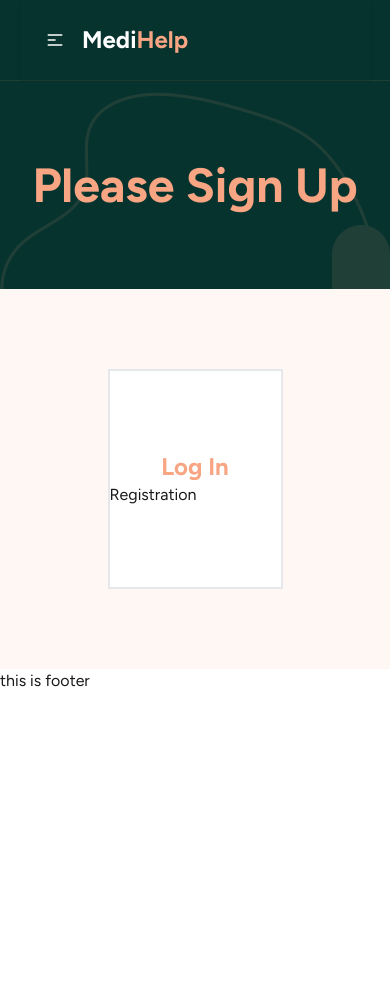
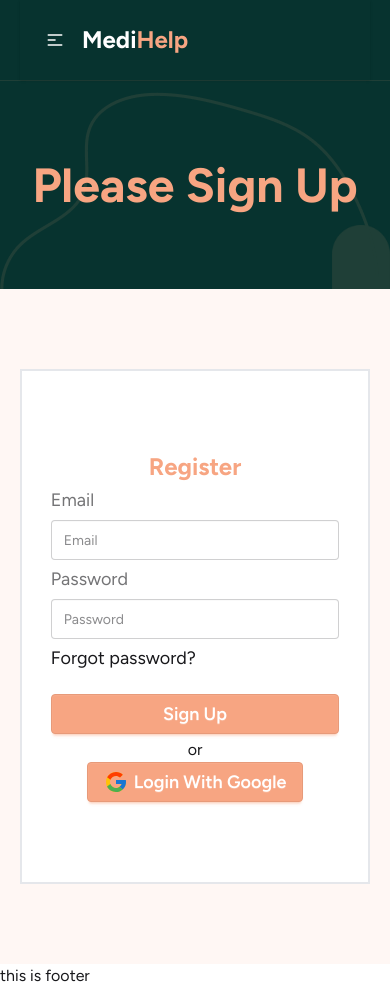
Before and after one commit to riday-kumar/medipro, a React (Vite) app: page /auth/register in a window 390 px wide. Before the commit the page ends 844 px from the top, so only its background shows below. Built offline with nearby package versions, Linux system fonts and the light colour scheme; no server answers.

Commit message:
email, password based registration done and google sign in added

```diff
--- a/src/components/Navbar/Navbar.jsx
+++ b/src/components/Navbar/Navbar.jsx
@@ -2,12 +2,14 @@ import React from "react";
 import Width from "../FixedWidth/Width";
 import { Link, NavLink, useNavigate } from "react-router";
 import { toast } from "react-toastify";
+import useAuth from "../../hooks/useAuth";
 
 const Navbar = () => {
   let navigate = useNavigate();
-  const userHas = false;
+  const { user } = useAuth();
+
   const handleAppointmentPage = () => {
-    if (userHas) {
+    if (user) {
       navigate("/appointment");
     } else {
       toast.error("Please Login", {
@@ -20,7 +22,7 @@ const Navbar = () => {
         progress: undefined,
         theme: "light",
       });
-      navigate("/about");
+      navigate("/auth/login");
     }
   };
   return (
--- a/src/contexts/AuthContext/AuthProvider.jsx
+++ b/src/contexts/AuthContext/AuthProvider.jsx
@@ -1,8 +1,68 @@
-import React from "react";
+import React, { useEffect, useState } from "react";
 import { AuthContext } from "./AuthContext";
+import {
+  createUserWithEmailAndPassword,
+  GoogleAuthProvider,
+  onAuthStateChanged,
+  sendEmailVerification,
+  sendPasswordResetEmail,
+  signInWithEmailAndPassword,
+  signInWithPopup,
+  signOut,
+} from "firebase/auth";
+import { auth } from "../../firebase/firebase.config";
+
+const googleProvider = new GoogleAuthProvider();
 
 const AuthProvider = ({ children }) => {
-  const authInfo = {};
+  const [user, setUser] = useState(null);
+
+  const signUp = (email, password) => {
+    return createUserWithEmailAndPassword(auth, email, password);
+  };
+
+  const signIn = (email, password) => {
+    return signInWithEmailAndPassword(auth, email, password);
+  };
+
+  const logOut = () => {
+    return signOut(auth);
+  };
+
+  const googleLogin = () => {
+    return signInWithPopup(auth, googleProvider);
+  };
+
+  const emailVerify = () => {
+    {
+      return sendEmailVerification(auth.currentUser);
+    }
+  };
+
+  const resetPassword = (email) => {
+    return sendPasswordResetEmail(auth, email);
+  };
+
+  // observer user state
+  useEffect(() => {
+    const unsubScribe = onAuthStateChanged(auth, (currentUser) => {
+      setUser(currentUser);
+    });
+
+    return () => {
+      unsubScribe();
+    };
+  }, []);
+
+  const authInfo = {
+    user,
+    signUp,
+    signIn,
+    googleLogin,
+    emailVerify,
+    resetPassword,
+    logOut,
+  };
   return <AuthContext value={authInfo}>{children}</AuthContext>;
 };
 
--- a/src/firebase/firebase.config.js
+++ b/src/firebase/firebase.config.js
@@ -1,5 +1,6 @@
 // Import the functions you need from the SDKs you need
 import { initializeApp } from "firebase/app";
+import { getAuth } from "firebase/auth";
 // TODO: Add SDKs for Firebase products that you want to use
 // https://firebase.google.com/docs/web/setup#available-libraries
 
@@ -15,3 +16,4 @@ const firebaseConfig = {
 
 // Initialize Firebase
 export const app = initializeApp(firebaseConfig);
+export const auth = getAuth(app);
--- /dev/null
+++ b/src/hooks/useAuth.jsx
@@ -0,0 +1,9 @@
+import React, { use } from "react";
+import { AuthContext } from "../contexts/AuthContext/AuthContext";
+
+const useAuth = () => {
+  const authInfo = use(AuthContext);
+  return authInfo;
+};
+
+export default useAuth;
--- a/src/layout/AuthLayout.jsx
+++ b/src/layout/AuthLayout.jsx
@@ -7,7 +7,7 @@ import PageHeading from "../components/PageHeading/PageHeading";
 
 const AuthLayout = () => {
   const location = useLocation();
-  console.log(location);
+  // console.log(location);
   const path = location.pathname;
   return (
     <div>
@@ -23,9 +23,9 @@ const AuthLayout = () => {
       ></PageHeading>
       <div className="bg-[#fff7f4] py-20">
         <Width>
-          <div className="w-[50%] mx-auto py-20 bg-white border-2 border-gray-200">
+          <div className="lg:w-[70%] xl:w-[50%] mx-auto py-20 bg-white border-2 border-gray-200">
             <p className="text-center text-2xl font-bold text-secondary">
-              Log In
+              {path === "/auth/register" ? "Register" : "Log In"}
             </p>
             <Outlet></Outlet>
           </div>
--- a/src/pages/Login/Login.jsx
+++ b/src/pages/Login/Login.jsx
@@ -2,11 +2,43 @@ import React from "react";
 import PageHeading from "../../components/PageHeading/PageHeading";
 import Width from "../../components/FixedWidth/Width";
 import { FcGoogle } from "react-icons/fc";
+import { Link } from "react-router";
+import { toast } from "react-toastify";
+import useAuth from "../../hooks/useAuth";
 
 const Login = () => {
+  const { googleLogin } = useAuth();
+  const handleLogin = (e) => {
+    console.log(e);
+  };
+
+  const handleGoogleSingUp = () => {
+    googleLogin()
+      .then((res) => {
+        toast.success("Sign in with Google", {
+          position: "top-right",
+          autoClose: 5000,
+          hideProgressBar: false,
+          closeOnClick: false,
+          pauseOnHover: true,
+          draggable: true,
+          progress: undefined,
+          theme: "light",
+        });
+      })
+      .catch((err) => {
+        const errors = {
+          "auth/email-already-in-use": "Email already exists",
+          "auth/invalid-email": "Invalid email",
+          "auth/weak-password": "Weak password",
+        };
+        toast.error(errors[err.code] || "something wrong");
+      });
+  };
+
   return (
     <div className="w-10/12 mx-auto">
-      <form className="">
+      <form onSubmit={handleLogin} className="">
         <fieldset className="fieldset *:w-full text-[18px]">
           <label className="label">Email</label>
           <input
@@ -32,10 +64,19 @@ const Login = () => {
       </form>
       <div className="flex flex-col justify-center items-center">
         <p className="text-center">or</p>
-        <button className="btn btn-secondary text-white text-[18px]">
+        <button
+          onClick={handleGoogleSingUp}
+          className="btn btn-secondary btn-outline text-secondary hover:text-white text-[18px]"
+        >
           <FcGoogle className="text-2xl" /> Login With Google
         </button>
       </div>
+      <p className="text-secondary text-center mt-5">
+        Don't Have Account ?{" "}
+        <Link to="/auth/register" className="font-bold">
+          Sign Up
+        </Link>
+      </p>
     </div>
   );
 };
--- a/src/pages/Registration/Registration.jsx
+++ b/src/pages/Registration/Registration.jsx
@@ -1,9 +1,116 @@
-import React from "react";
+import React, { useState } from "react";
+import { FcGoogle } from "react-icons/fc";
+import useAuth from "../../hooks/useAuth";
+import { toast } from "react-toastify";
 
 const Registration = () => {
+  const [error, setError] = useState("");
+  const { signUp, googleLogin } = useAuth();
+
+  const handleRegister = (e) => {
+    e.preventDefault();
+    const email = e.target.email.value;
+    const password = e.target.password.value;
+
+    const emailRegex = /^[^\s@]+@[^\s@]+\.[^\s@]+$/;
+    const passwordRegex = /^.{6,}$/;
+
+    setError("");
+
+    if (!emailRegex.test(email)) {
+      setError("Please enter a valid email address");
+      return;
+    } else if (!passwordRegex.test(password)) {
+      setError("Password must be at least 6 characters long");
+      return;
+    }
+
+    signUp(email, password)
+      .then(() => {
+        toast.success("Account Created Successfully", {
+          position: "top-right",
+          autoClose: 5000,
+          hideProgressBar: false,
+          closeOnClick: false,
+          pauseOnHover: true,
+          draggable: true,
+          progress: undefined,
+          theme: "light",
+        });
+        e.target.reset();
+      })
+      .catch((err) => {
+        const errors = {
+          "auth/email-already-in-use": "Email already exists",
+          "auth/invalid-email": "Invalid email",
+          "auth/weak-password": "Weak password",
+        };
+        toast.error(errors[err.code] || "something wrong");
+      });
+  };
+
+  const handleGoogleSingUp = () => {
+    googleLogin()
+      .then((res) => {
+        toast.success("Sign in with Google", {
+          position: "top-right",
+          autoClose: 5000,
+          hideProgressBar: false,
+          closeOnClick: false,
+          pauseOnHover: true,
+          draggable: true,
+          progress: undefined,
+          theme: "light",
+        });
+      })
+      .catch((err) => {
+        const errors = {
+          "auth/email-already-in-use": "Email already exists",
+          "auth/invalid-email": "Invalid email",
+          "auth/weak-password": "Weak password",
+        };
+        toast.error(errors[err.code] || "something wrong");
+      });
+  };
+
   return (
     <div>
-      <p>Registration</p>
+      <div className="w-10/12 mx-auto">
+        <form onSubmit={handleRegister} className="">
+          {error && <p className="text-red-500 font-bold my-2">{error}</p>}
+          <fieldset className="fieldset *:w-full text-[18px]">
+            <label className="label">Email</label>
+            <input
+              type="email"
+              className="input"
+              name="email"
+              placeholder="Email"
+            />
+            <label className="label">Password</label>
+            <input
+              type="password"
+              className="input"
+              name="password"
+              placeholder="Password"
+            />
+            <div>
+              <a className="link link-hover">Forgot password?</a>
+            </div>
+            <button className="btn btn-secondary text-white text-[18px] mt-4">
+              Sign Up
+            </button>
+          </fieldset>
+        </form>
+        <div className="flex flex-col justify-center items-center">
+          <p className="text-center">or</p>
+          <button
+            onClick={handleGoogleSingUp}
+            className="btn btn-secondary text-white text-[18px]"
+          >
+            <FcGoogle className="text-2xl" /> Login With Google
+          </button>
+        </div>
+      </div>
     </div>
   );
 };
```
Also changed, not shown: 1 other file (tests, documents, lock files or other folders).
